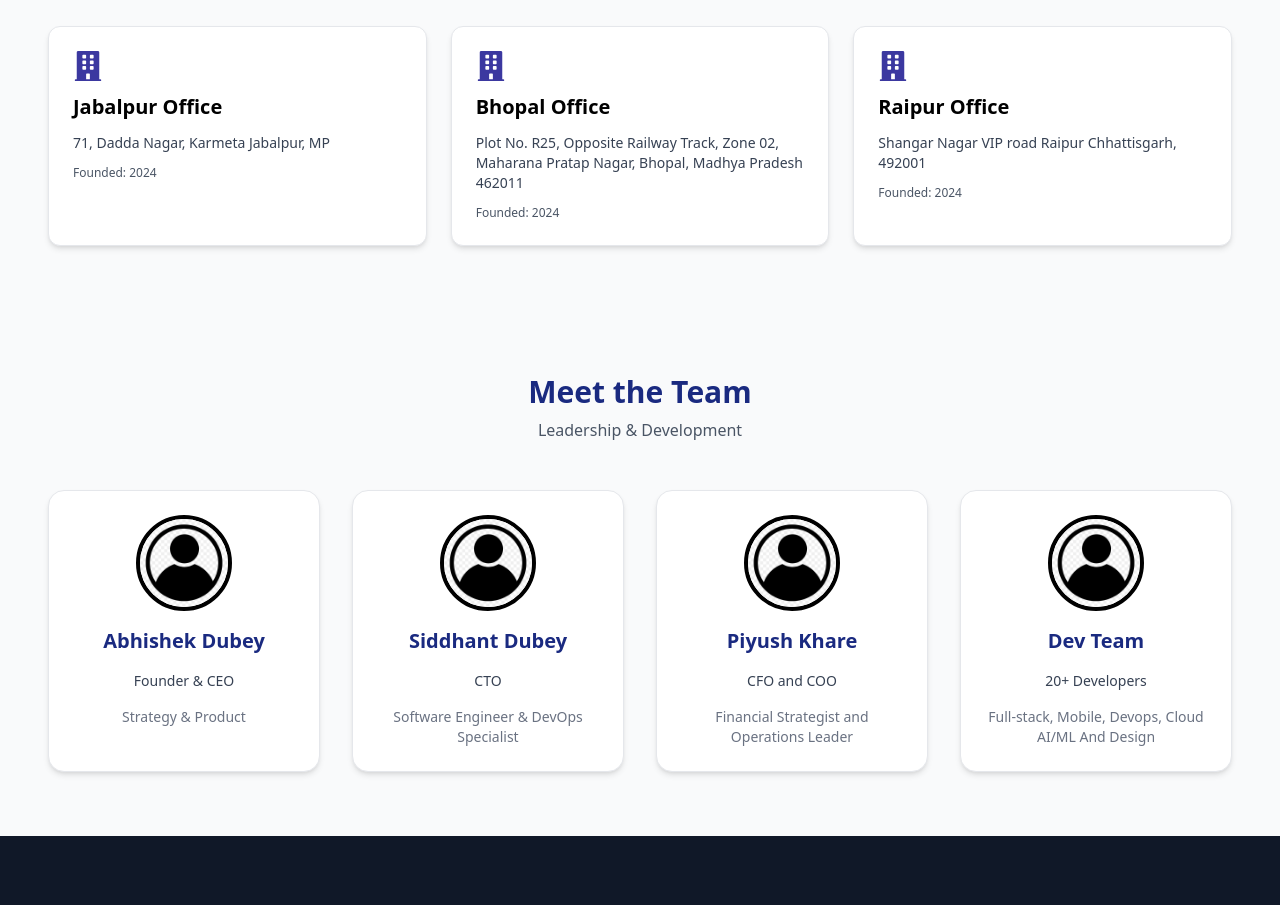
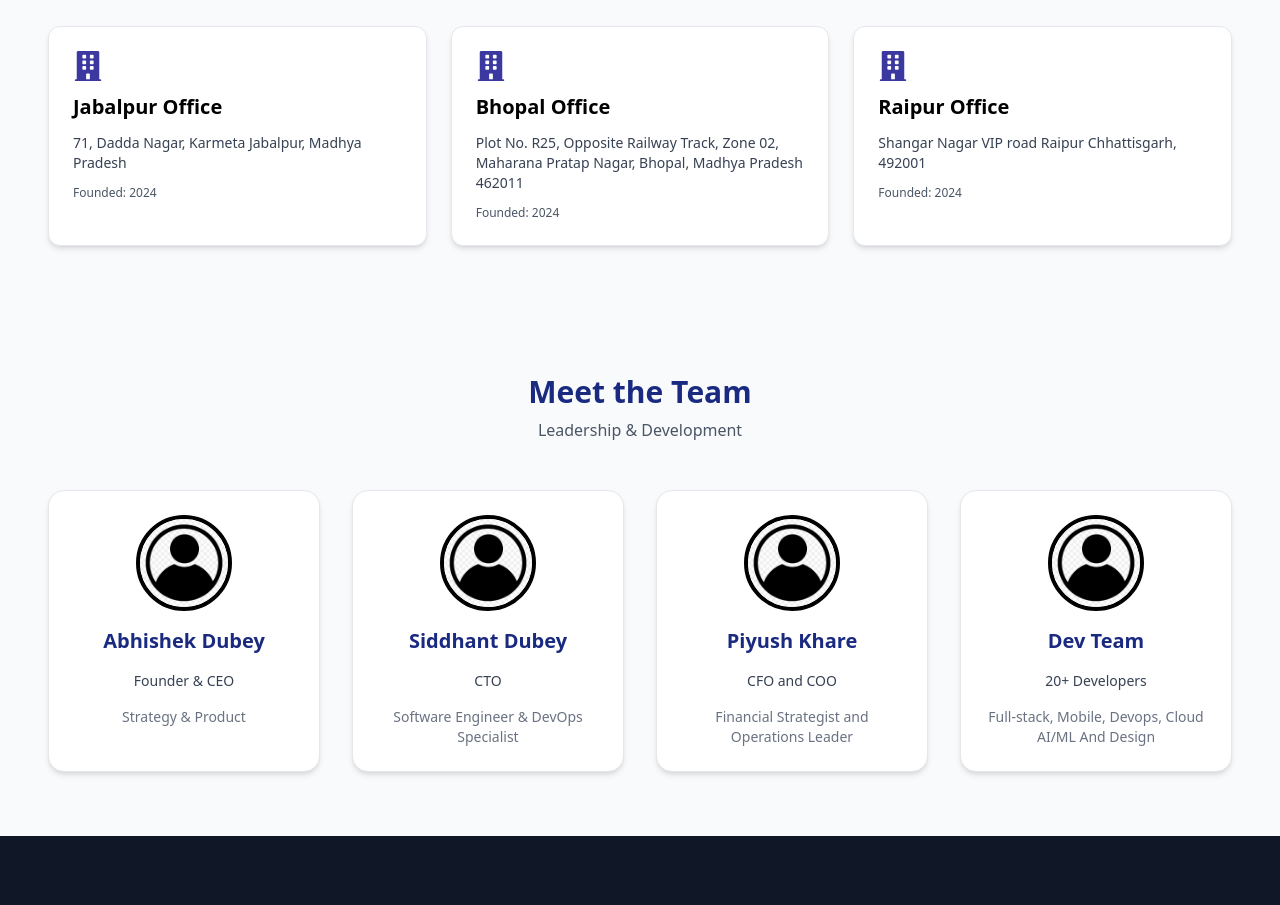
Before and after one commit to sapeksh123/ADRS-Techno-Portfolio, a React (Vite) app: page /about in a window 1280 px wide. Shown: the part 2200-3105 px from the top of the page. Built offline with nearby package versions, Linux system fonts and the light colour scheme.

Commit message:
fix: update address format for Jabalpur office

```diff
--- a/src/pages/About.jsx
+++ b/src/pages/About.jsx
@@ -36,7 +36,7 @@ export default function About() {
   const offices = [
     {
       name: "Jabalpur",
-      address: "71, Dadda Nagar, Karmeta Jabalpur, MP",
+      address: "71, Dadda Nagar, Karmeta Jabalpur, Madhya Pradesh ",
       founded: "2024",
     },
     { name: "Bhopal", address: "Plot No. R25, Opposite Railway Track, Zone 02, Maharana Pratap Nagar, Bhopal, Madhya Pradesh 462011", founded: "2024" },
```
